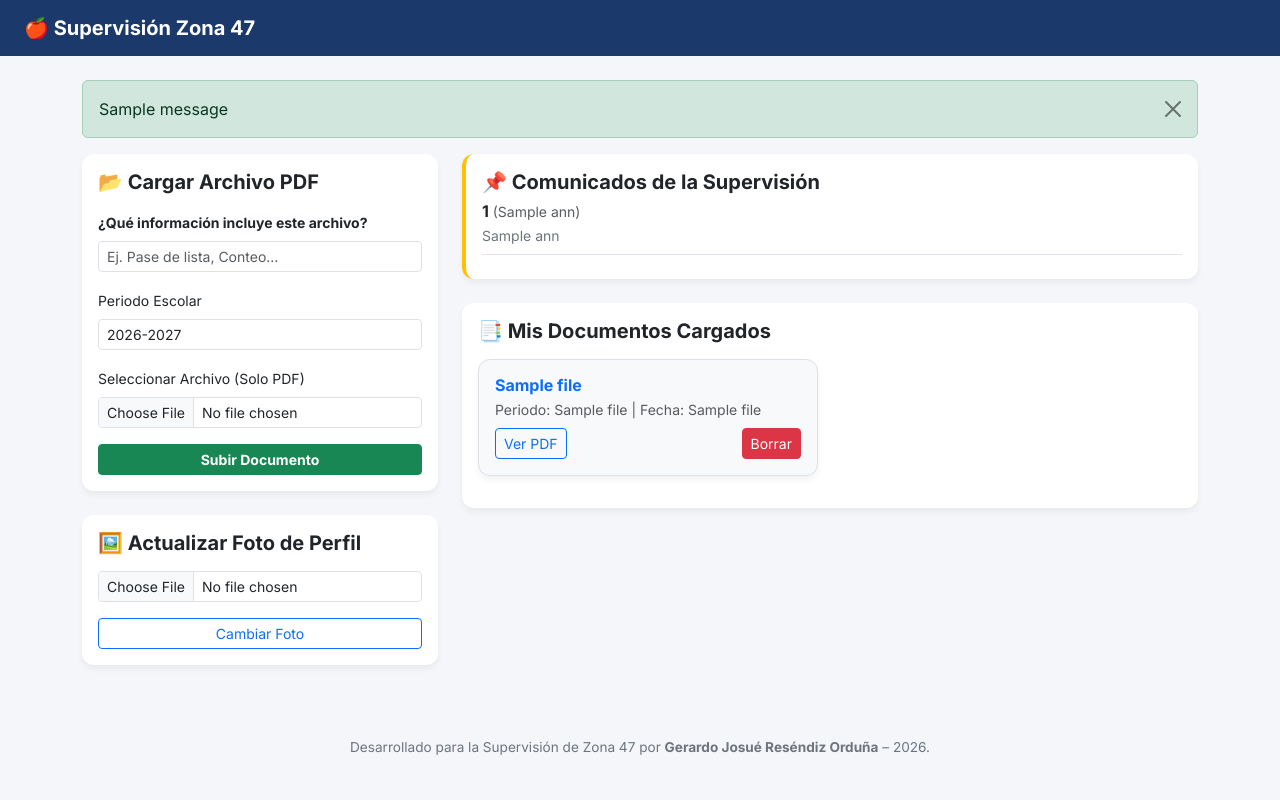
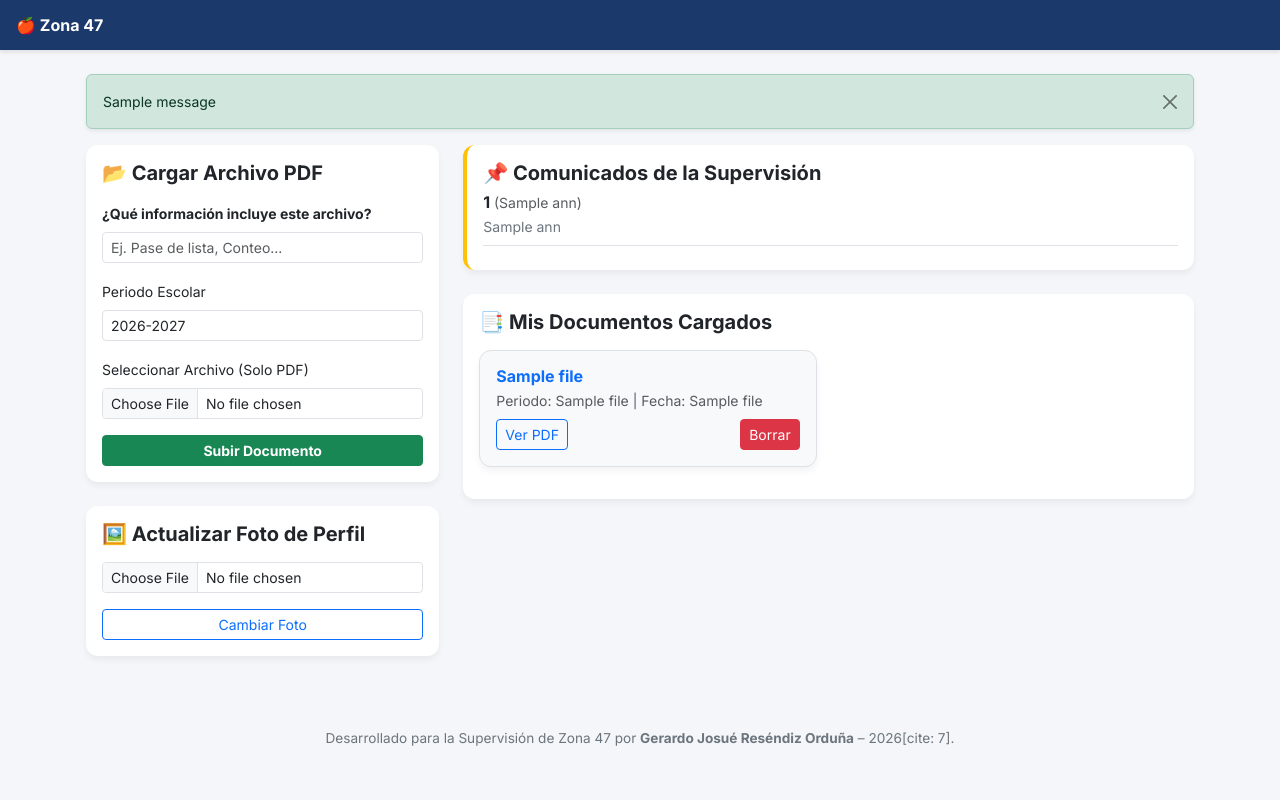
Before and after one commit to josueorduna039-coder/zona-47, a Python web app: template PPCP/templates/dashboard.html in a window 1280 px wide. Run offline with Jinja, Linux system fonts and the light colour scheme; the template is opened without the code that fills it: most values are stand-ins (such as "Sample title", 1, 10 or a date in 2020); one stand-in notice (Sample message) is shown.

Commit message:
Update base.html

```diff
--- a/PPCP/templates/base.html
+++ b/PPCP/templates/base.html
@@ -8,46 +8,46 @@
     <link href="https://fonts.googleapis.com/css2?family=Inter:wght@400;500;600;700&display=swap" rel="stylesheet">
     <style>
         body { font-family: 'Inter', sans-serif; background-color: #f4f6f9; }
-        .navbar { background-color: #1b396a; }
-        .card { border: none; border-radius: 12px; box-shadow: 0 4px 6px rgba(0,0,0,0.05); }
-        .profile-circle { width: 50px; height: 50px; object-fit: cover; border-radius: 50%; border: 2px solid #fff; }
+        .navbar { background-color: #1b396a; box-shadow: 0 2px 4px rgba(0,0,0,0.1); }
+        .card { border: none; border-radius: 12px; box-shadow: 0 4px 6px rgba(0,0,0,0.05); transition: transform 0.2s; }
+        .profile-circle { width: 45px; height: 45px; object-fit: cover; border-radius: 50%; border: 2px solid #fff; }
         footer { font-size: 0.85rem; color: #6c757d; }
     </style>
 </head>
 <body>
-    <nav class="navbar navbar-expand-lg navbar-dark px-4">
-        <a class="navbar-brand fw-bold" href="#">🍎 Supervisión Zona 47</a>
+    <nav class="navbar navbar-expand-lg navbar-dark px-3">
+        <a class="navbar-brand fw-bold fs-6" href="#">🍎 Zona 47</a>
         {% if session.get('user') %}
-        <button class="navbar-toggler" type="button" data-bs-toggle="collapse" data-bs-target="#navbarNav">
+        <button class="navbar-toggler border-0" type="button" data-bs-toggle="collapse" data-bs-target="#navbarNav">
             <span class="navbar-toggler-icon"></span>
         </button>
         <div class="collapse navbar-collapse justify-content-end" id="navbarNav">
-            <ul class="navbar-nav align-items-center">
-                <li class="nav-item me-3 d-flex align-items-center">
-                    <div class="text-end me-2 text-white">
-                        <span class="d-block fw-bold" style="font-size: 1.05rem;">{{ session.user }}</span>
-                        <small class="text-info text-uppercase fw-semibold">{{ session.rol }}</small>
+            <ul class="navbar-nav align-items-lg-center mt-2 mt-lg-0">
+                <li class="nav-item me-lg-3 mb-2 mb-lg-0 d-flex align-items-center">
+                    <div class="text-lg-end me-2 text-white">
+                        <span class="d-block fw-bold" style="font-size: 0.95rem;">{{ session.user }}</span>
+                        <small class="text-info text-uppercase fw-semibold" style="font-size: 0.75rem;">{{ session.rol }}</small>
                     </div>
                     {% if session.rol != 'admin' and session.rol != 'godmode' %}
                         <img src="{{ url_for('static', filename='profiles/' + session.get('profile_pic', 'default.png')) }}" class="profile-circle shadow-sm" alt="Perfil">
                     {% endif %}
                 </li>
-                <li class="nav-item me-2">
-                    <a class="btn btn-outline-light btn-sm" href="https://wa.me/524191165284?text=Hola%20Gera,%20necesito%20ayuda%20con%20la%20app%20de%20la%20Zona%2047" target="_blank">🛠️ Soporte Técnico (WhatsApp)</a>
+                <li class="nav-item me-lg-2 mb-2 mb-lg-0">
+                    <a class="btn btn-outline-light btn-sm w-100" href="https://wa.me/524191165284?text=Hola%20Gera,%20necesito%20ayuda%20con%20la%20app%20de%20la%20Zona%2047" target="_blank">🛠️ Soporte WhatsApp</a>
                 </li>
                 <li class="nav-item">
-                    <a class="btn btn-danger btn-sm" href="{{ url_for('logout') }}">Cerrar Sesión</a>
+                    <a class="btn btn-danger btn-sm w-100" href="{{ url_for('logout') }}">Cerrar Sesión</a>
                 </li>
             </ul>
         </div>
         {% endif %}
     </nav>
 
-    <div class="container my-4">
+    <div class="container my-4 px-2 px-md-3">
         {% with messages = get_flashed_messages(with_categories=true) %}
             {% if messages %}
                 {% for category, message in messages %}
-                    <div class="alert alert-{{ category }} alert-dismissible fade show" role="alert">
+                    <div class="alert alert-{{ category }} alert-dismissible fade show small shadow-sm" role="alert">
                         {{ message }}
                         <button type="button" class="btn-close" data-bs-dismiss="alert"></button>
                     </div>
@@ -59,7 +59,7 @@
     </div>
 
     <footer class="text-center py-4">
-        <p class="mb-0">Desarrollado para la Supervisión de Zona 47 por <strong>Gerardo Josué Reséndiz Orduña</strong> – 2026.</p>
+        <p class="mb-0 px-2">Desarrollado para la Supervisión de Zona 47 por <strong>Gerardo Josué Reséndiz Orduña</strong> – 2026[cite: 7].</p>
     </footer>
 
     <script src="https://cdn.jsdelivr.net/npm/bootstrap@5.3.0/dist/js/bootstrap.bundle.min.js"></script>
```
